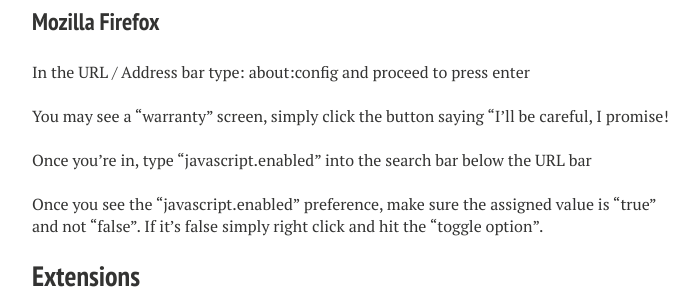
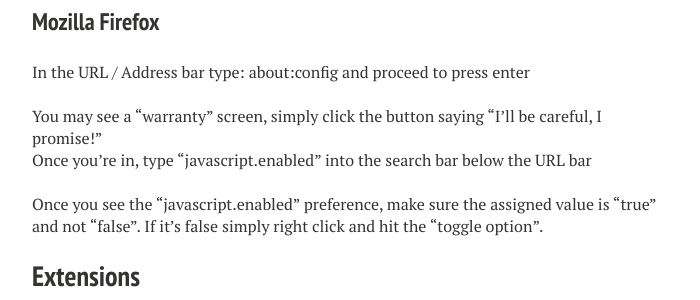
Before and after one commit to SolidPIPe/twitchtips, a Jekyll site: the page built from _posts/2014-04-17-grey-screen.md, in a window 1280 px wide and 900 px high, scrolled down 782 px. Shown: the part 155-455 px from the top of the window, without its empty margins (288-988 px from the left). Built offline with Jekyll 4.4.1, drawn with Linux system fonts in a browser that asks for light colours; nearby versions of some CDN libraries; comment, search, counter and statistics services are not loaded.

```diff
--- a/_posts/2014-04-17-grey-screen.md
+++ b/_posts/2014-04-17-grey-screen.md
@@ -28,7 +28,7 @@ Go to: Settings > Privacy > Content settings > Javascript
 
 ### Mozilla Firefox
 In the URL / Address bar type: about:config and proceed to press enter
-<br>You may see a "warranty" screen, simply click the button saying "I'll be careful, I promise!
+<br>You may see a "warranty" screen, simply click the button saying "I'll be careful, I promise!"
 <br>Once you're in, type "javascript.enabled" into the search bar below the URL bar
 <br>Once you see the "javascript.enabled" preference, make sure the assigned value is "true" and not "false". If it's false simply right click and hit the "toggle option".
 
```
